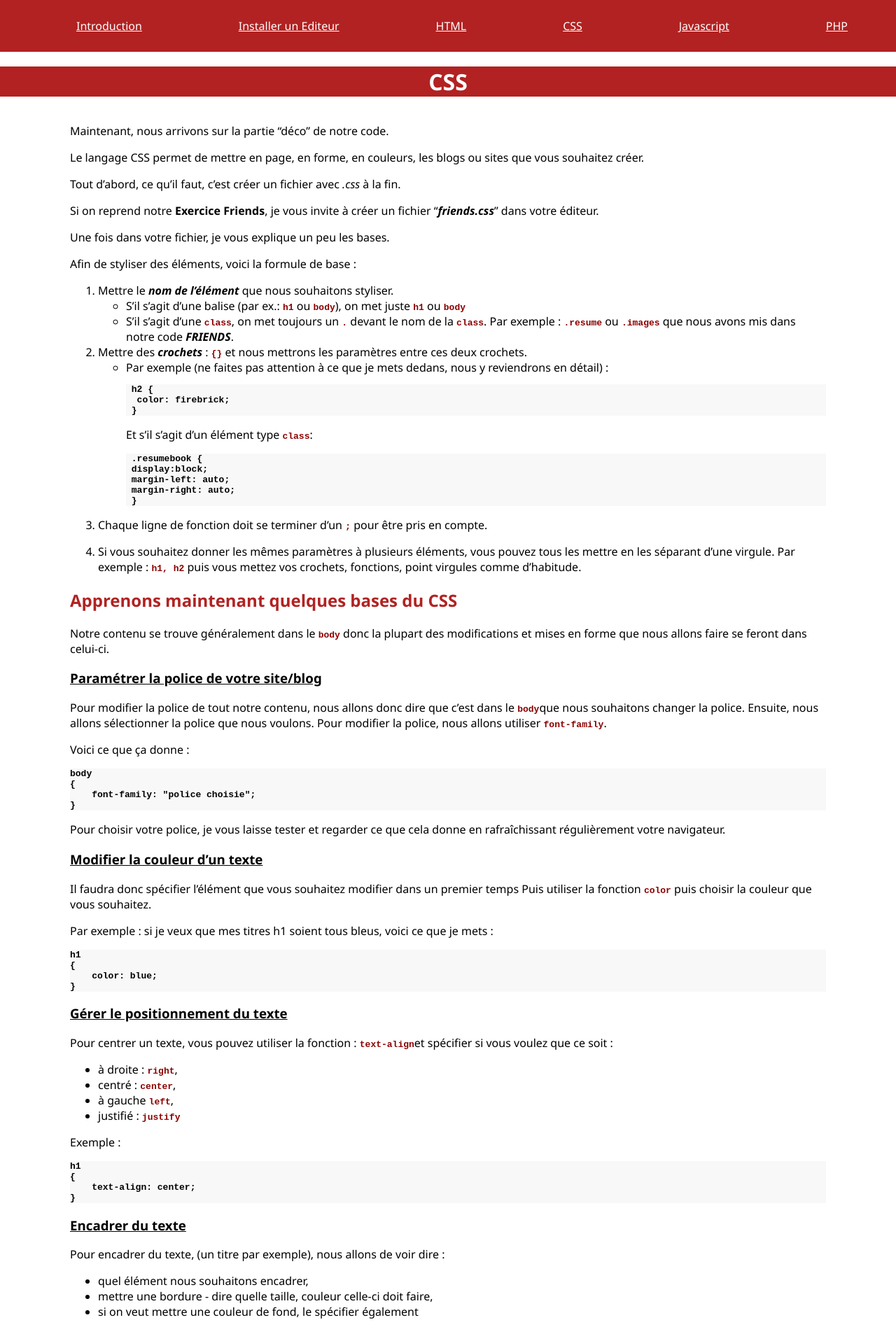
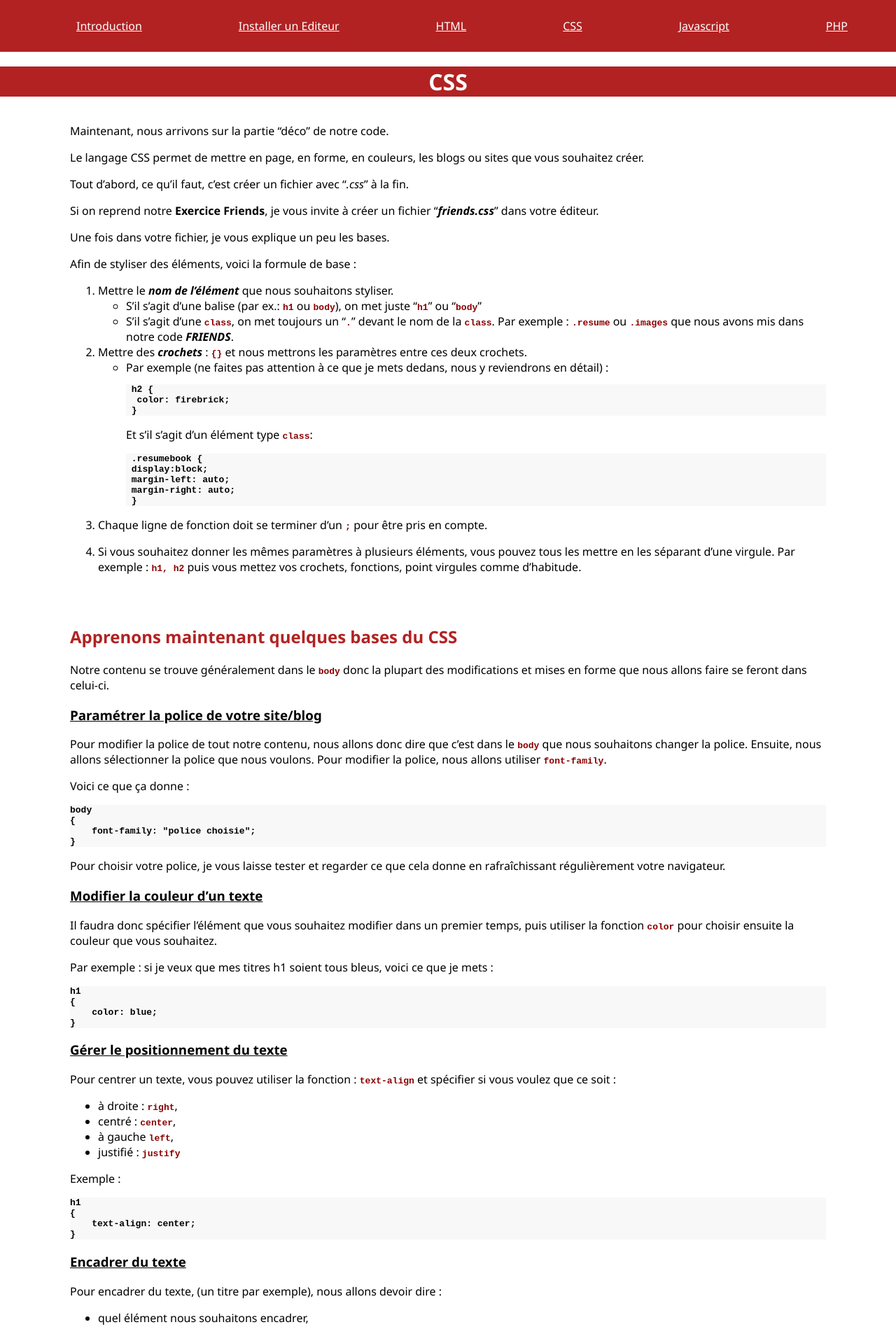
Before and after one commit to anne20100/anne20100.github.io, a Jekyll site: the page built from _tutoriels/003-css.md, in a window 1280 px wide. Shown: the top 1896 px of the page at 70% size. Built offline with Jekyll 4.4.1, drawn with Linux system fonts in a browser that asks for light colours; some of the changed text lies outside the part shown.

Commit message:
questionnaire et relecture

````diff
--- a/_tutoriels/003-css.md
+++ b/_tutoriels/003-css.md
@@ -7,7 +7,7 @@
 
 Le langage CSS permet de mettre en page, en forme, en couleurs, les blogs ou sites que vous souhaitez créer.
 
-Tout d'abord, ce qu'il faut, c'est créer un fichier avec _.css_ à la fin.
+Tout d'abord, ce qu'il faut, c'est créer un fichier avec "_.css_" à la fin.
 
 Si on reprend notre **Exercice Friends**, je vous invite à créer un fichier "***friends.css***" dans votre éditeur.
 
@@ -16,8 +16,8 @@
 Afin de styliser des éléments, voici la formule de base :
 
 1. Mettre le ***nom de l'élément*** que nous souhaitons styliser.
-    -  S'il s'agit d'une balise (par ex.: `h1` ou `body`), on met juste `h1` ou `body`
-    - S'il s'agit d'une `class`, on met toujours un `.` devant le nom de la `class`. Par exemple : `.resume` ou `.images` que nous avons mis dans notre code ***FRIENDS***.
+    -  S'il s'agit d'une balise (par ex.: `h1` ou `body`), on met juste "`h1`" ou "`body`"
+    - S'il s'agit d'une `class`, on met toujours un "`.`" devant le nom de la `class`. Par exemple : `.resume` ou `.images` que nous avons mis dans notre code ***FRIENDS***.
 
 2. Mettre des ***crochets*** : **`{}`** et nous mettrons les paramètres entre ces deux crochets.
     - Par exemple (ne faites pas attention à ce que je mets dedans, nous y reviendrons en détail) :
@@ -47,7 +47,7 @@
 
 ### Paramétrer la police de votre site/blog
 
-Pour modifier la police de tout notre contenu, nous allons donc dire que c'est dans le `body`que nous souhaitons changer la police.
+Pour modifier la police de tout notre contenu, nous allons donc dire que c'est dans le `body` que nous souhaitons changer la police.
 Ensuite, nous allons sélectionner la police que nous voulons.
 Pour modifier la police, nous allons utiliser `font-family`.
 
@@ -62,8 +62,7 @@
 
 ### Modifier la couleur d'un texte
 
-Il faudra donc spécifier l'élément que vous souhaitez modifier dans un premier temps
-Puis utiliser la fonction `color` puis choisir la couleur que vous souhaitez.
+Il faudra donc spécifier l'élément que vous souhaitez modifier dans un premier temps, puis utiliser la fonction `color` pour choisir ensuite la couleur que vous souhaitez.
 
 Par exemple : si je veux que mes titres h1 soient tous bleus, voici ce que je mets :
 ```
@@ -75,7 +74,7 @@
 
 ### Gérer le positionnement du texte
 
-Pour centrer un texte, vous pouvez utiliser la fonction : `text-align`et spécifier si vous voulez que ce soit :
+Pour centrer un texte, vous pouvez utiliser la fonction : `text-align` et spécifier si vous voulez que ce soit :
 - à droite : `right`,
 - centré : `center`,
 - à gauche `left`,
@@ -91,7 +90,7 @@
 
 ### Encadrer du texte
 
-Pour encadrer du texte, (un titre par exemple), nous allons de voir dire :
+Pour encadrer du texte, (un titre par exemple), nous allons devoir dire :
 - quel élément nous souhaitons encadrer,
 - mettre une bordure - dire quelle taille, couleur celle-ci doit faire,
 - si on veut mettre une couleur de fond, le spécifier également
@@ -205,7 +204,8 @@
 
 Je vous laisse tester les différents paramètres, ça vous aidera à vous faire une idée.
 
+**Maintenant, je vous invite à vous tester avec le Quizz CSS :**
 
 <div class="lienquizz">
-<button class=buttonlink onclick="window.location.href = '/quizz/002.html';">Testez-vous avec le Quizz HTML</button>
+<button class=buttonlink onclick="window.location.href = '/quizz/003.css';">Testez-vous avec le Quizz CSS</button>
 </div>
--- a/assets/css/main.css
+++ b/assets/css/main.css
@@ -11,13 +11,14 @@
   display: flex;
   flex-direction: column;
   font-family: "Segoe UI", Tahoma, Geneva, Verdana, sans-serif;
-  padding: 0;
-  margin: 0;
+  padding: auto;
+  margin: auto;
+  margin-bottom: 30px;
 }
 
 .container {
   max-width: 1080px;
-  margin: 0 auto;
+  margin: auto;
   width: 100%;
 }
 .center {
@@ -32,11 +33,18 @@
 
 h2 {
   color: firebrick;
+  margin-top: 3em;
 }
 
 h3
 {
-    text-decoration: underline;
+  text-decoration: underline;
+}
+
+h4{
+  color: firebrick;
+  text-align: center;
+  margin-top: 5px;
 }
 
 .entete-photo-anne {
@@ -79,3 +87,16 @@
 th, tr, td{
   border: 1px solid black;
 }
+
+form{
+  display: block;
+  border: 5px solid firebrick;
+  text-align: justify;
+  padding: 20px;
+  margin-top: 30px;
+}
+
+textarea{
+  width: 500px;
+  height: 100px
+}
````
Also changed, not shown: other parts of _tutoriels/003-css.md (+1 -1 lines), _tutoriels/001-installer-editeur.md (+6 -4 lines), _tutoriels/002-html.md (+8 -5 lines), index.html (+25 -0 lines), notes.md (+3 -5 lines), assets/images/extensions.png (added), assets/images/loupe.png (added).
